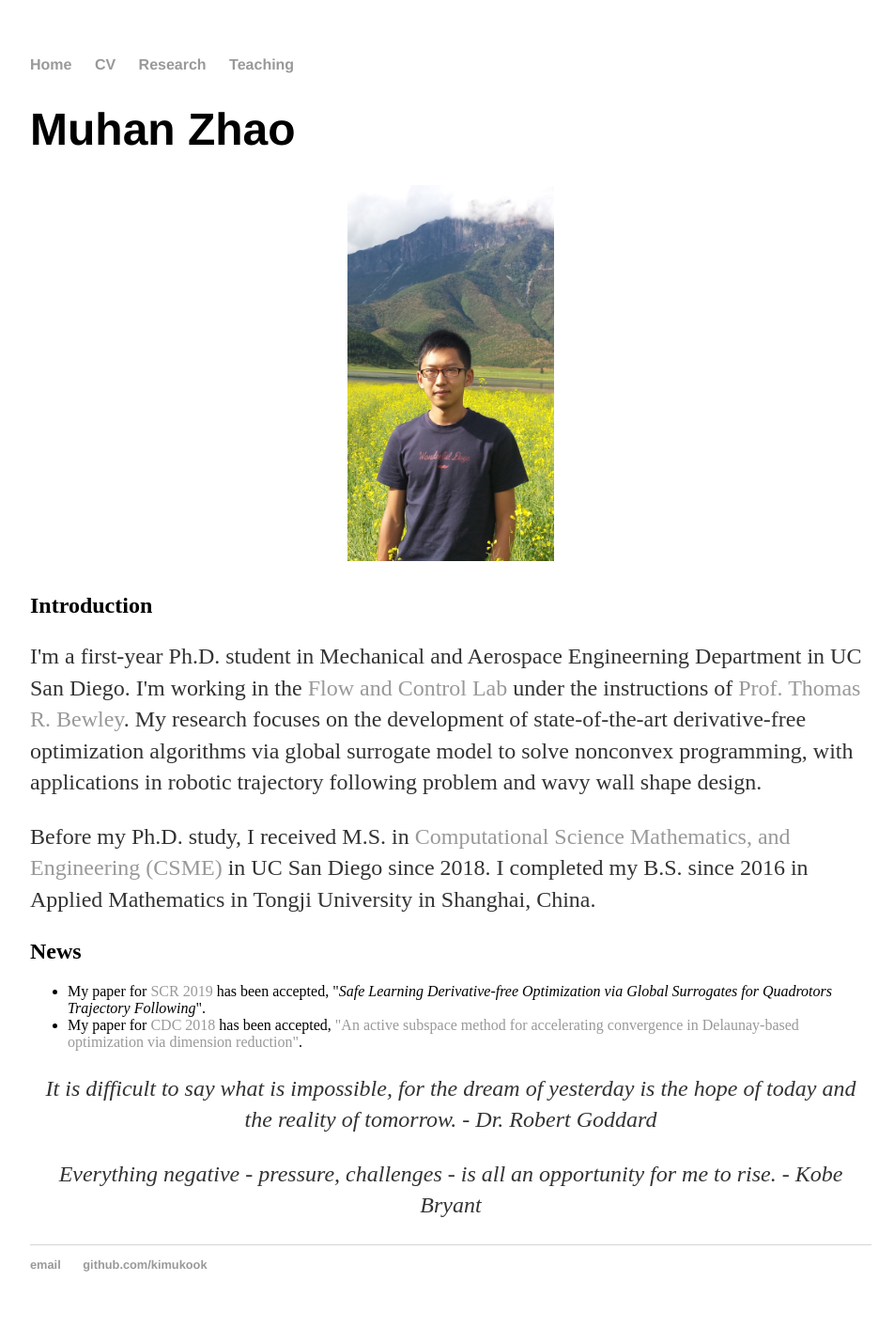
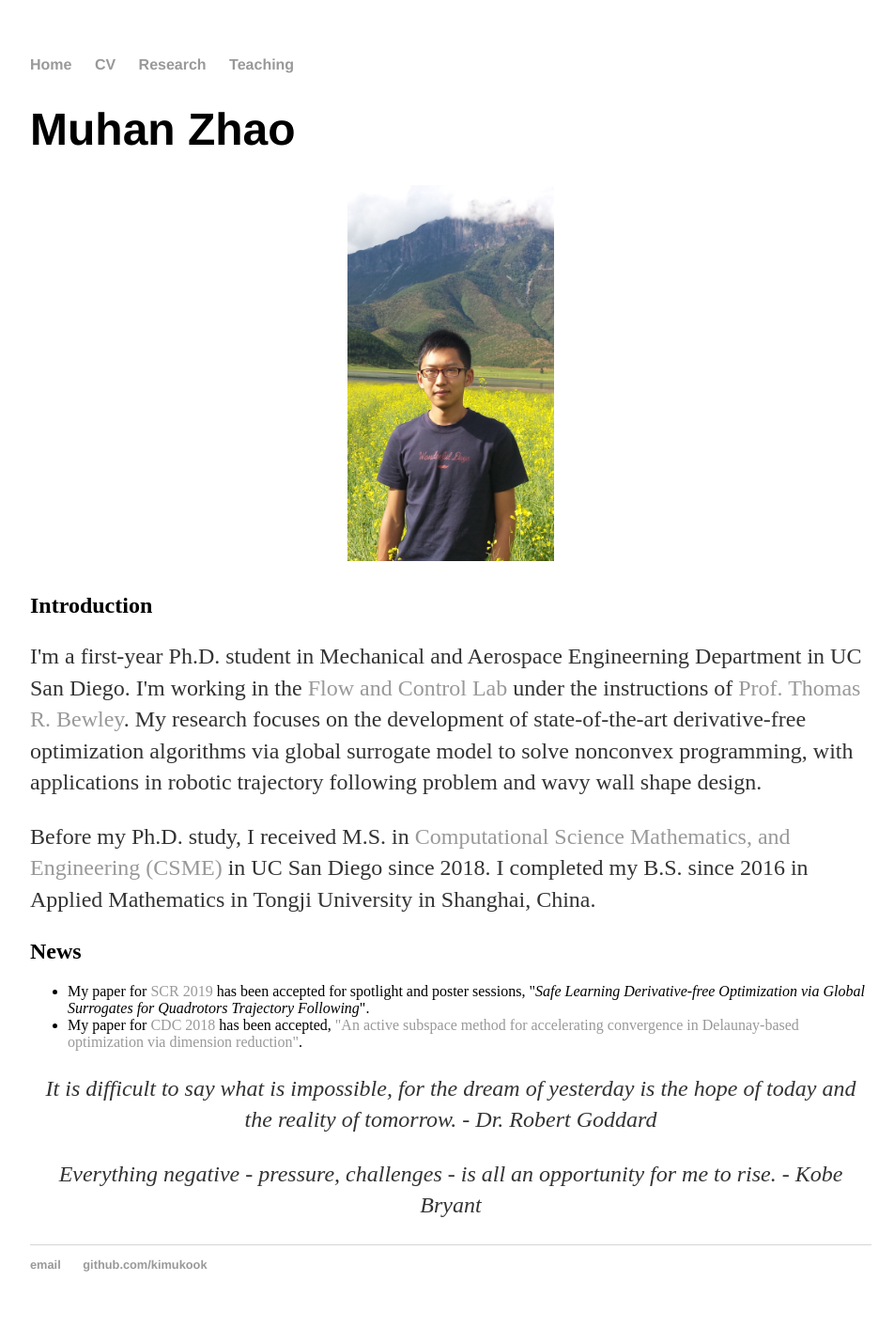
Before and after one commit to kimukook/kimukook.github.io, a Jekyll site: the page built from index.html, in a window 1280 px wide. Shown: the whole page at 94% size, without its empty margins (160-1112 px from the left). Built offline with Jekyll 4.4.1, drawn with Linux system fonts in a browser that asks for light colours.

Commit message:
Update index.html

```diff
--- a/index.html
+++ b/index.html
@@ -15,7 +15,7 @@ title: Muhan Zhao's Homepage
 		I completed my B.S. since 2016 in Applied Mathematics in Tongji University in Shanghai, China. </p>
 	<h2> News </h2>
 	<ul>
-		<li> My paper for <a href="http://scr2019.caltech.edu">SCR 2019</a> has been accepted, "<i>Safe Learning Derivative-free Optimization via Global Surrogates for Quadrotors Trajectory Following</i>". </li>
+		<li> My paper for <a href="http://scr2019.caltech.edu">SCR 2019</a> has been accepted for spotlight and poster sessions, "<i>Safe Learning Derivative-free Optimization via Global Surrogates for Quadrotors Trajectory Following</i>". </li>
 		<li> My paper for <a href="https://cdc2018.ieeecss.org">CDC 2018</a> has been accepted, <a href="https://ieeexplore.ieee.org/abstract/document/8619219">"An active subspace method for accelerating convergence in Delaunay-based optimization via dimension reduction"</a>.</li>
 	</ul>
 	<p align="center"> <i>It is difficult to say what is impossible, for the dream of yesterday is the hope of today and the reality of tomorrow. - Dr. Robert Goddard </i> </p>
```
